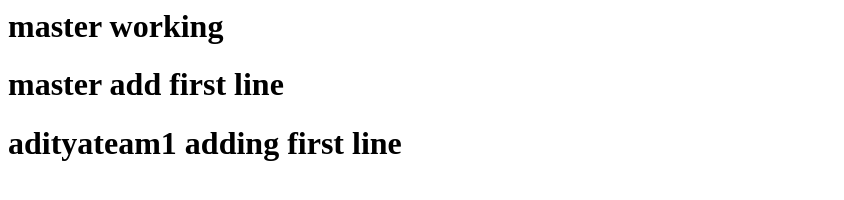
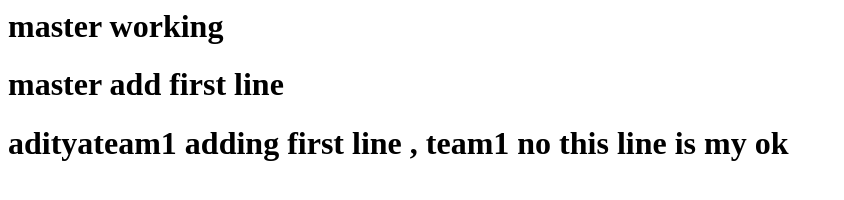
Before and after one commit to adityapalmehula/Branching, a plain HTML site: page index.html in a window 1280 px wide. Shown: the whole page, without its empty margins (0-844 px from the left). Drawn offline with Linux system fonts and the light colour scheme.

Commit message:
team1 change line of adityateam1

```diff
--- a/index.html
+++ b/index.html
@@ -4,6 +4,6 @@
 <body>
 	<h1>master working</h1>
 	<h1>master add first line</h1>
-	<h1>adityateam1 adding first line</h1>
+	 <h1>adityateam1 adding first line , team1 no this line is my ok </h1>
 </body>
 </html>
```
